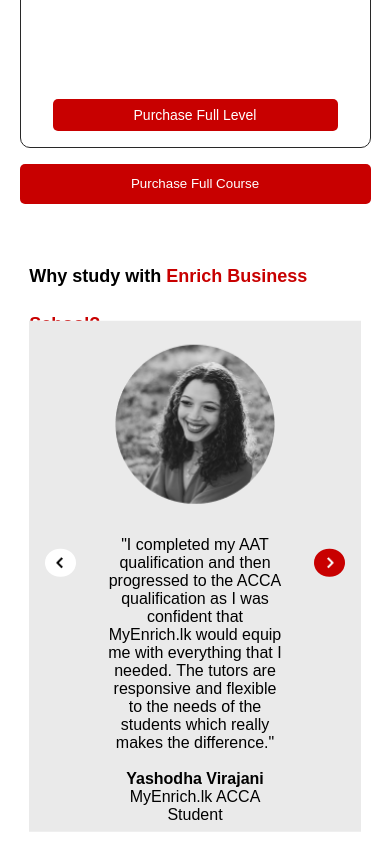
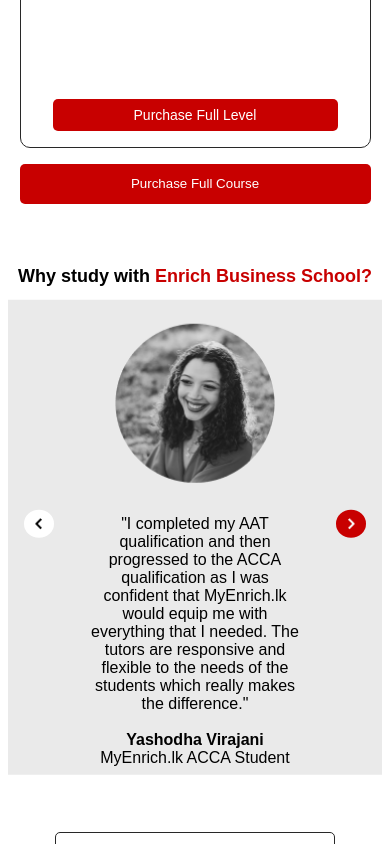
Before and after one commit to DinushanVimukthi/tech-stack, a Next.js app: page /acca in a window 390 px wide. Shown: the part 2738-3582 px from the top of the page. Built offline with nearby package versions, Linux system fonts and the light colour scheme.

Commit message:
Made account2 and account pages fully responsive

```diff
--- a/src/styles/Account.module.css
+++ b/src/styles/Account.module.css
@@ -259,6 +259,46 @@
     line-height: 22px;
 }
 
+@media  screen and (max-width: 1200px){
+    .cards{
+        flex-direction: column;
+    }
+
+    .card{
+        width: 100%;
+        margin-bottom: 1em;
+    }
+}
+
+@media  screen and (max-width: 660px){
+    .navItems ul{
+        flex-direction: column;
+        align-items: center;
+    }
+}
+
+@media  screen and (max-width: 600px){
+    .container{
+        width: 98%;
+    }
+
+    .accountHeader{
+        flex-direction: column;
+        justify-content: center;
+        height: 150px;
+        align-items: center;
+    }
+
+    .navItems ul{
+        flex-direction: column;
+        align-items: center;
+    }
+
+    .user{
+        position: unset;
+    }
+}
+
 @media  screen and (max-width: 480px) {
     .accountHeader{
         flex-direction: column;
--- a/src/styles/Account2.module.css
+++ b/src/styles/Account2.module.css
@@ -197,3 +197,37 @@
     color: #0F172A;
     margin-left: .5em;
 }
+
+@media  screen and (max-width: 750px){
+    .videoImg{
+        width: 100%;
+    }
+}
+
+@media  screen and (max-width: 480px){
+    .container{
+        width: 100%;
+        margin-top: 5em;
+    }
+
+    .btn{
+        display: flex;
+        justify-content: center;
+    }
+
+    .btn button{
+        margin-left: unset;
+    }
+
+    .video{
+        width: 100%;
+    }
+
+    .videoImg{
+        width: 100%;
+    }
+
+    .module{
+        padding: 1em 0.5em;
+    }
+}
--- a/src/styles/Layout.module.css
+++ b/src/styles/Layout.module.css
@@ -294,3 +294,17 @@
     transform: rotate(0deg);
   }
 }
+
+@media  screen and (max-width: 1200px){
+  .main{
+    min-height: 140vh;
+    width: 100%;
+  }
+}
+
+@media  screen and (max-width: 480px){
+  .main{
+    min-height: 140vh;
+    width: 100%;
+  }
+}
```
